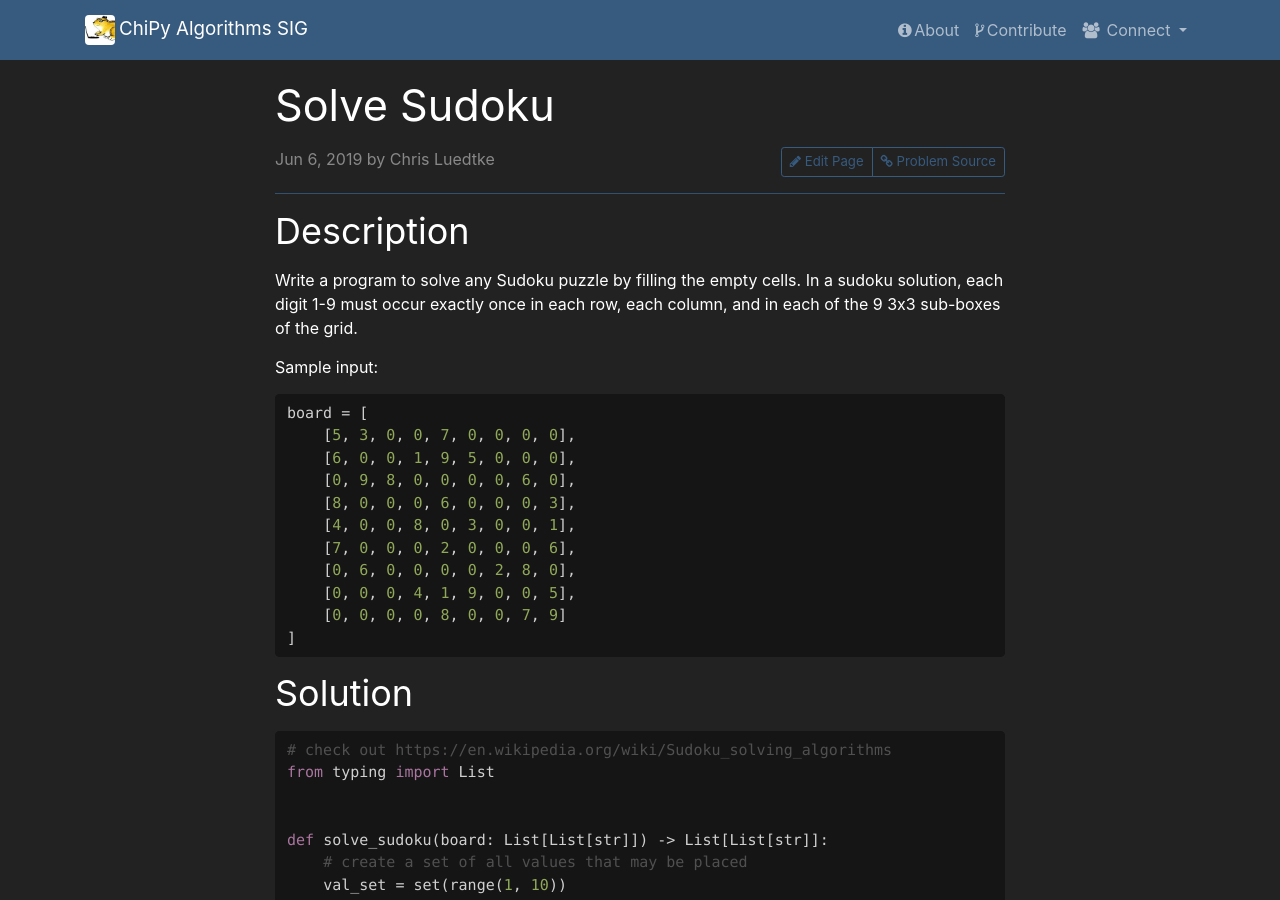
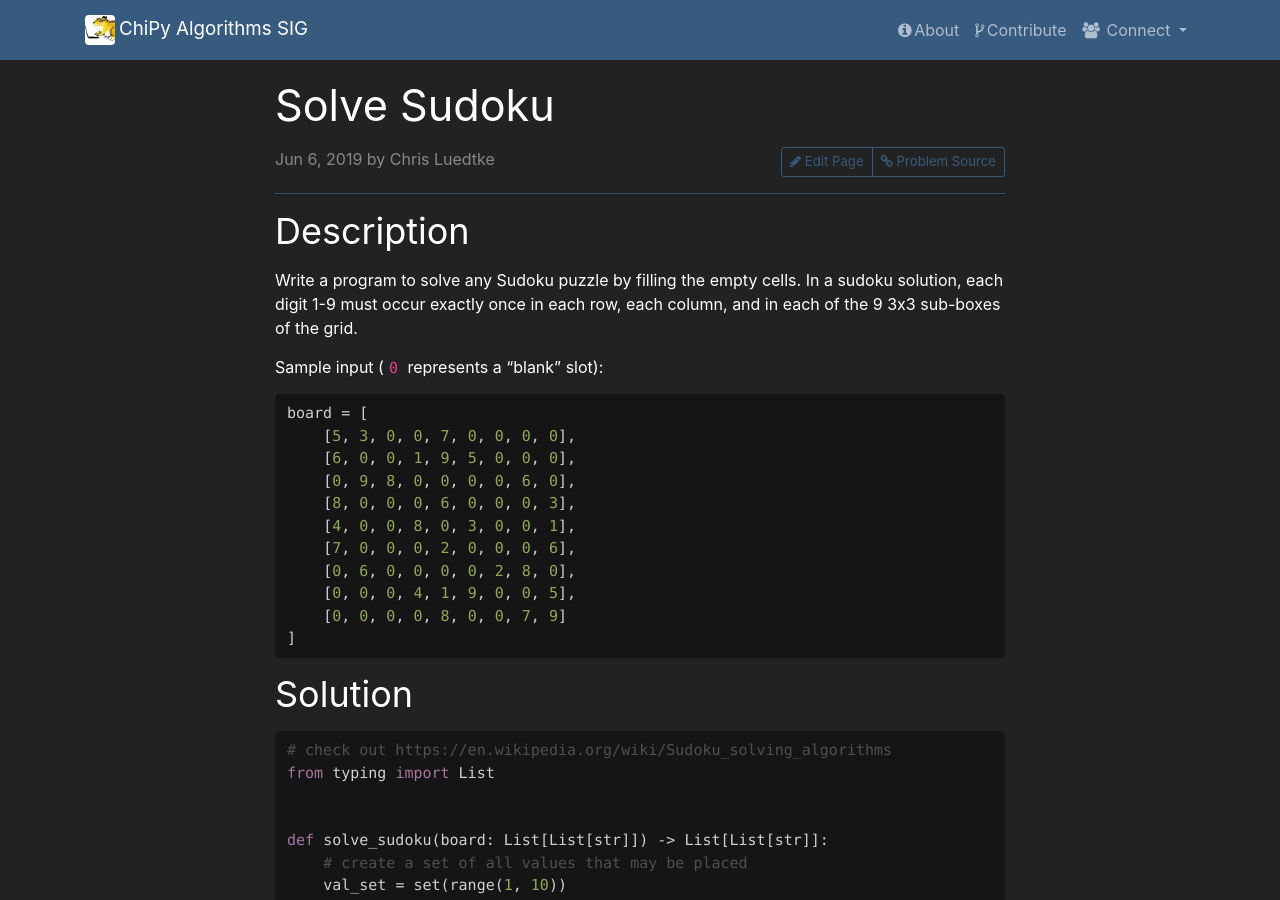
Before and after one commit to chicagopython/algosig, a Jekyll site: the page built from _posts/2019-06-06-sudoku.md, in a window 1280 px wide and 900 px high. Built offline with Jekyll 4.4.1, drawn with Linux system fonts in a browser that asks for light colours; nearby versions of some CDN libraries; our own code applies the rules of GitHub Pages for plain Markdown files.

Commit message:
Update 2019-06-06-sudoku.md

````diff
--- a/_posts/2019-06-06-sudoku.md
+++ b/_posts/2019-06-06-sudoku.md
@@ -10,7 +10,7 @@ tags:
 
 Write a program to solve any Sudoku puzzle by filling the empty cells. In a sudoku solution, each digit 1-9 must occur exactly once in each row, each column, and in each of the 9 3x3 sub-boxes of the grid.
 
-Sample input:
+Sample input (`0` represents a "blank" slot):
 
 ```python
 board = [
````
